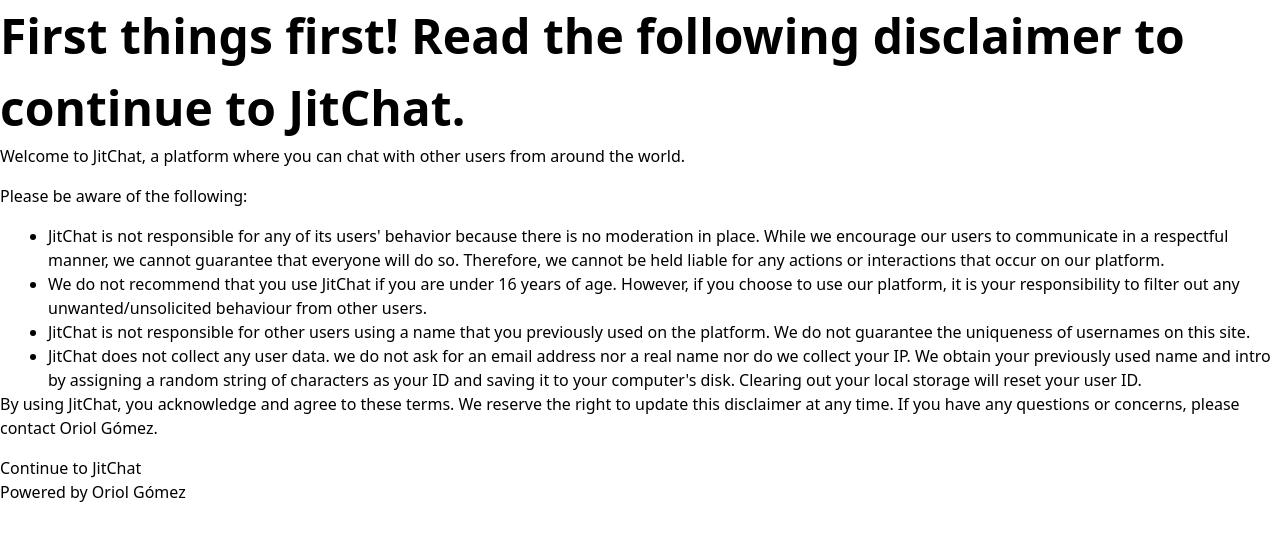
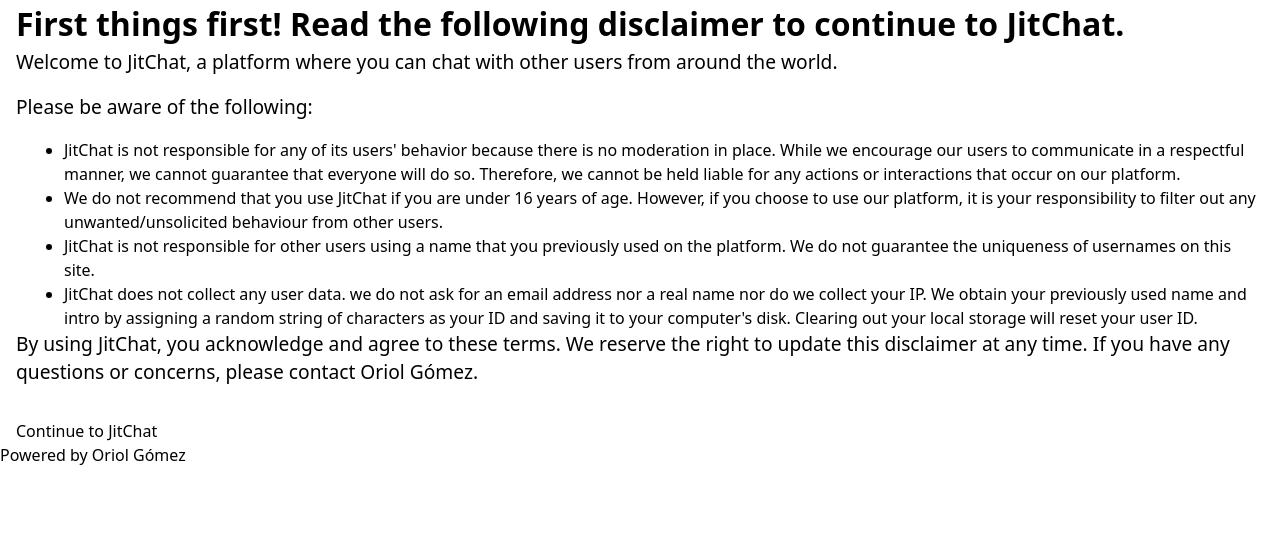
Before and after one commit to ogomez92/jitchat_ui, a Vue app: page / in a window 1280 px wide. Shown: the top 540 px of the page. Built offline with nearby package versions, Linux system fonts and the light colour scheme; no server answers.

Commit message:
fix: update css text and title size and margins

```diff
--- a/src/components/DisclaimerView.vue
+++ b/src/components/DisclaimerView.vue
@@ -13,38 +13,44 @@
 </script>
 
 <template>
-  <div id="disclaimerTitleContainer" class="text-4xl font-bold mb-4">
+  <div id="disclaimerContainer">
+    <div id="disclaimerTitleContainer" class="text-3xl font-bold mb-4">
       <h1 role="alert"> {{ t('disclaimerTitle') }}</h1>
     </div>
 
-  <div id="disclaimerTextContainer" class="text-lg leading-7 mb-4">
-    <p> {{ t('disclaimerParagraph1') }}</p>
-    <p> {{ t('disclaimerParagraph2') }}</p>
+    <div id="disclaimerTextContainer" class="leading-7 mb-4">
+      <p style="font-size: 1.2rem;"> {{ t('disclaimerParagraph1') }}</p>
+      <p style="font-size: 1.2rem;"> {{ t('disclaimerParagraph2') }}</p>
       <ul class="ml-4 mb-4 list-inside">
         <li class="ml-2 mb-2"> {{ t('disclaimerListItem1') }}</li>
         <li class="ml-2 mb-2"> {{ t('disclaimerListItem2') }}</li>
         <li class="ml-2 mb-2"> {{ t('disclaimerListItem3') }}</li>
         <li class="ml-2 mb-2"> {{ t('disclaimerListItem4') }}</li>
       </ul>
-    <p> {{ t('disclaimerParagraph3') }}</p>
+      <p style="font-size: 1.2rem;"> {{ t('disclaimerParagraph3') }}</p>
     </div>
     <button
       id="disclaimerContinueButton"
-  class="bg-blue-500 hover:bg-blue-700 text-white font-bold py-2 px-4 rounded"
+      class="bg-blue-500 hover:bg-blue-700 text-white font-bold py-3 px-6 rounded"
+      style="margin-top: 1rem;"
       @click="hideDisclaimer()"
     >
       {{  t('disclaimerContinueButton') }}
     </button>
+  </div>
+</template>
 
-</template>
 <style scoped>
+#disclaimerContainer {
+  margin: 0 1rem;
+}
+
 #disclaimerTitleContainer h1 {
-  font-size: 3rem;
+  font-size: 2rem;
   font-weight: bold;
 }
 
 #disclaimerTextContainer p {
-  font-size: 1rem;
   margin-bottom: 1rem;
 }
 
```
Lines whose indentation alone changed are shown as unchanged.
